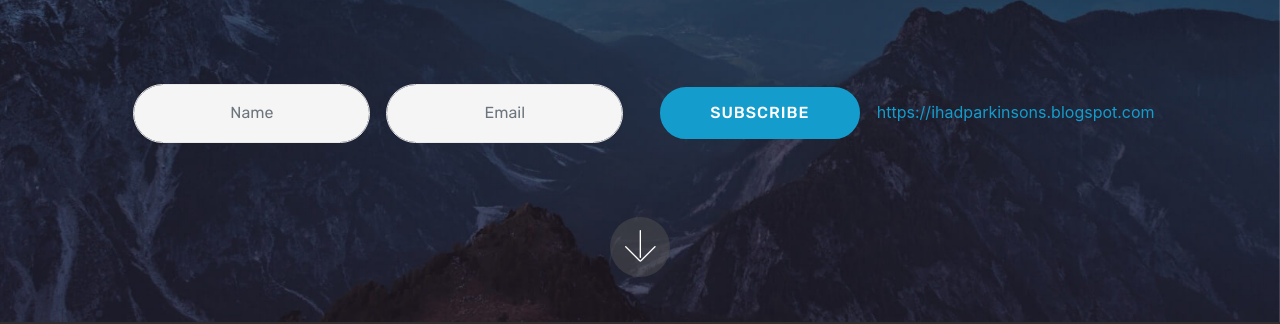
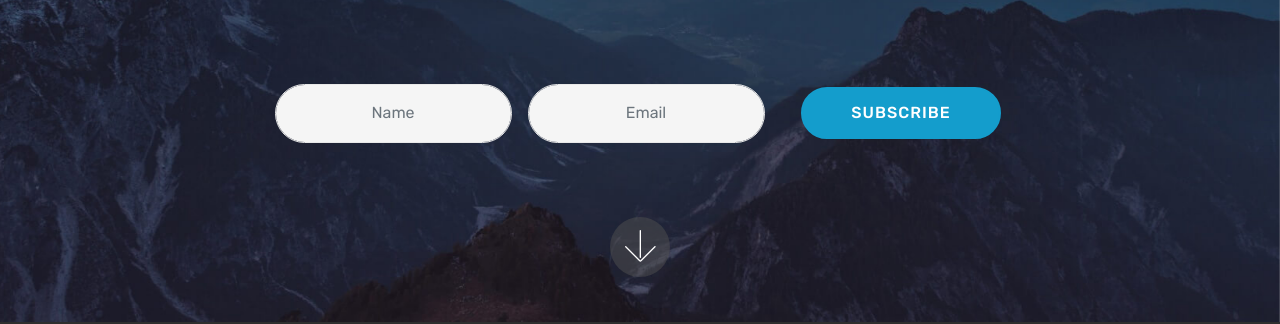
Before and after one commit to stevebenik/landing, a plain HTML site: page index.html in a window 1280 px wide. Shown: the part 478-802 px from the top of the page. Drawn offline with Linux system fonts and the light colour scheme; files whose address does not match are found by name.

Commit message:
Update index.html

```diff
--- a/index.html
+++ b/index.html
@@ -80,7 +80,7 @@
                     <div class="form-group">
 
                     </div>
-                    <div class="buttons-wrap"><button href="https://ihadparkinsons.blogspot.com/" class="btn btn-primary display-4" type="submit" role="button">SUBSCRIBE</button> <a href="https://ihadparkinsons.blogspot.com">https://ihadparkinsons.blogspot.com</a></div>
+                    <div class="buttons-wrap"><button href="https://ihadparkinsons.blogspot.com/" class="btn btn-primary display-4" type="submit" role="button">SUBSCRIBE</button> </div>
                 </form>
             </div>
         </div>
```
